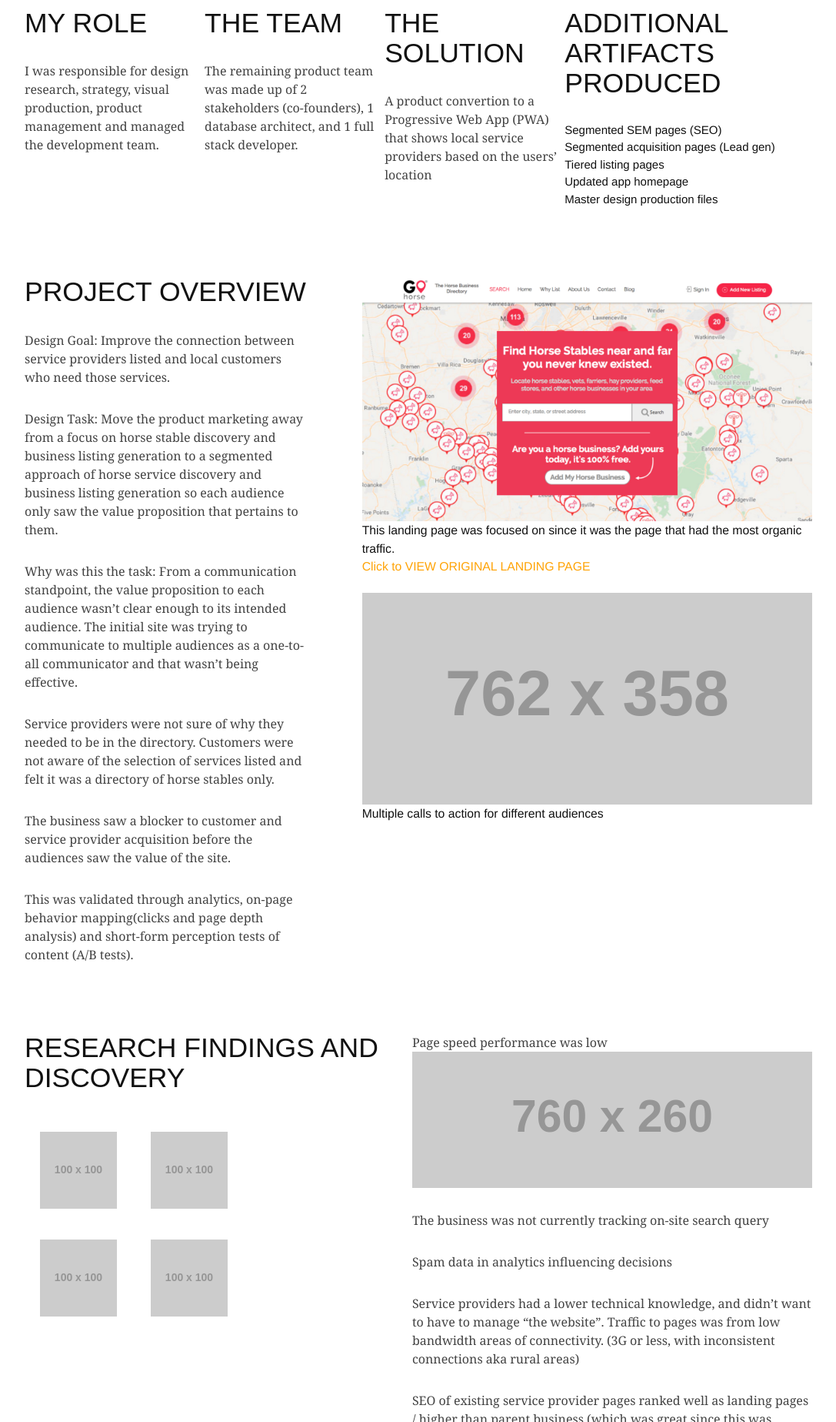
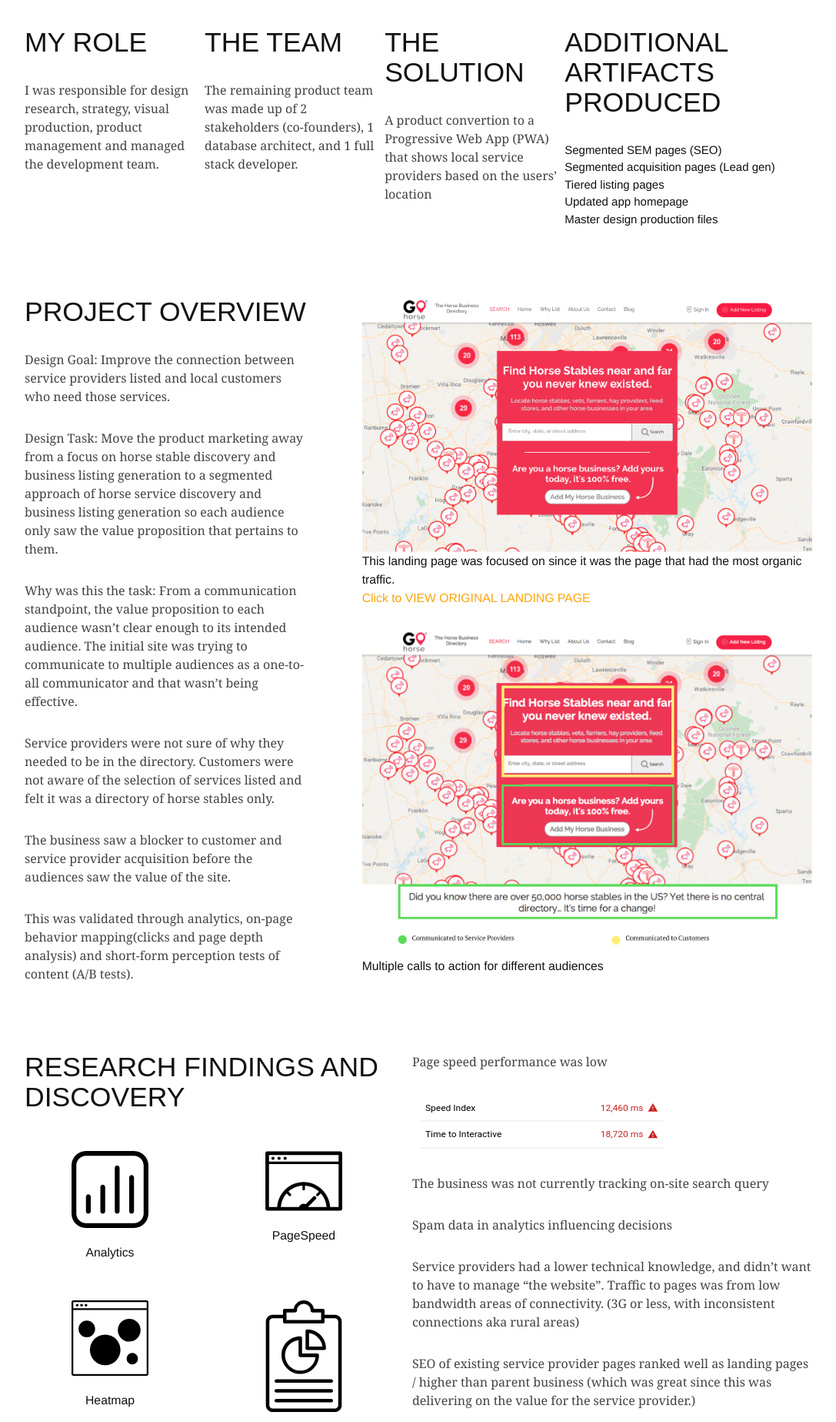
Before and after one commit to jasonearly/jasonearly.github.io, a Jekyll site: the page built from case-studies/gohorse/index.md, in a window 1280 px wide, cut to the strip 849-2696 px from the top of the page. Shown: the whole strip at 77% size, without its empty margins (96-1183 px from the left). Built offline with Jekyll 4.4.1, drawn with Linux system fonts in a browser that asks for light colours.

Commit message:
images plugged in

```diff
--- a/_layouts/case-study.html
+++ b/_layouts/case-study.html
@@ -6,10 +6,11 @@
   <body>
     {% include nav.html %}
 
-    <div class="container-fluid"> <!-- <div class="wrapper">-->
-        {{ content }}
-
-    </div><!--  </div>-->
+    <div class="container-fluid">
+      <!-- <div class="wrapper">-->
+      {{ content }}
+    </div>
+    <!--  </div>-->
 
     {% include footer.html %}
 
@@ -32,15 +33,15 @@
       }
     </script>
 
-    <script src="https://ajax.googleapis.com/ajax/libs/jquery/1.12.4/jquery.min.js"></script>
+    <!-- <script src="https://ajax.googleapis.com/ajax/libs/jquery/1.12.4/jquery.min.js"></script>
 
     <script
       async
       src="https://maxcdn.bootstrapcdn.com/bootstrap/3.3.7/js/bootstrap.min.js"
     ></script>
 
-    <script src="https://ajax.googleapis.com/ajax/libs/jquery/3.3.1/jquery.min.js"></script>
+    <script src="https://ajax.googleapis.com/ajax/libs/jquery/3.3.1/jquery.min.js"></script> -->
 
-    <script async src="{{ 'js/app.js' | prepend: site.baseurl }}"></script>
+    <!-- <script async src="{{ 'js/app.js' | prepend: site.baseurl }}"></script> -->
   </body>
 </html>
--- a/case-studies/gohorse/index.md
+++ b/case-studies/gohorse/index.md
@@ -7,7 +7,24 @@ title: GoHorse | Case Studies | Jason Early
   /* h1,h2,h3{color: #000;} */
   html {background-color: #fff;}
   section.hero{background-color: #5d6569;}
-  .container-fluid {padding:0;}
+  .container-fluid {padding:0; width:100%;}
+
+
+  .row {
+  display: flex;
+  flex-direction: row;
+  flex-wrap: wrap;
+  width: 100%;
+}
+
+.column {
+  display: flex;
+  /* flex-direction: column; */
+  flex-basis: 100%;
+  justify-content: center;
+  /* align-content:center; */
+  flex: 1;
+}
 </style>
 
 <section class="hero">
@@ -17,14 +34,15 @@ title: GoHorse | Case Studies | Jason Early
 in order to increase the discoverability of listed service providers.</h3>
 </section>
 
+<figure>
 <img
   class="lazy"
   src="/case-studies/gohorse/images/hero.jpg"
   data-src="/case-studies/gohorse/images/hero.jpg"
   alt=""
 />
-
-  <figcaption><a href="">VIEW FULL IMAGE</a></figcaption>
+<figcaption style="padding:1%;"><a href="">VIEW FULL IMAGE</a></figcaption>
+</figure>
 
 <section class="" style="display: flex; flex-direction: row;  justify-content:space-between; padding: 2em 10vw;" >
   <div class="" style="width:240px;">
@@ -77,28 +95,33 @@ Customers were not aware of the selection of services listed and felt it was a d
 </div>
 
 <div class="">
+  <figure>
   <img
     class="lazy"
-    src="/case-studies/gohorse/images/previous-landing.jpg"
-    data-src="/case-studies/gohorse/images/previous-landing.jpg"
+    src="/case-studies/gohorse/images/previous-landing.png"
+    data-src="/case-studies/gohorse/images/previous-landing.png"
     alt=""
     width="762px"
   />
   <figcaption>
     This landing page was focused on since it was the page that had the most organic traffic.<br>
     <a href="">Click to VIEW ORIGINAL LANDING PAGE</a>
-  </figcaption><br>
+  </figcaption>
+    </figure>
 
+  <figure>
 <img
     class="lazy"
-    src="https://via.placeholder.com/762x358"
-    data-src="/https://via.placeholder.com/762x358"
+    src="/case-studies/gohorse/images/cta-highlight.png"
+    data-src="/case-studies/gohorse/images/cta-highlight.png"
     alt=""
+    width="762px"
   />
 
   <figcaption>
   Multiple calls to action for different audiences
   </figcaption>
+    </figure>
 
 </div>
   </section>
@@ -107,16 +130,59 @@ Customers were not aware of the selection of services listed and felt it was a d
     <div class=" " >
         <h4>Research findings and discovery</h4>
         <div style="display: column; flex-direction: row; align-content: space-between;">
-        <img style="flex: 1; margin:20px;" src="https://via.placeholder.com/100" alt="">
-        <img style="flex: 1; margin:20px;" src="https://via.placeholder.com/100" alt=""><br>
-        <img style="flex: 1; margin:20px;" src="https://via.placeholder.com/100" alt="">
-        <img style="flex: 1; margin:20px;" src="https://via.placeholder.com/100" alt="">
+
+          <div class='some-page-wrapper'>
+
+  <div class='row'>
+    <div class='column'>
+
+        <figure>
+
+  <img style="margin:20px; width:100px;" src="/case-studies/gohorse/images/icon-analytics.svg" alt="">
+    <figcaption style="text-align:center;">Analytics</figcaption>
+
+</figure>
+
+    </div>
+    <div class='column'>
+
+        <figure>
+        <img style=" margin:20px; width:100px;" src="/case-studies/gohorse/images/icon-pagespeed.svg" alt="">
+      <figcaption style="text-align:center;">PageSpeed</figcaption>
+      </figure>
+
+    </div>
+
+  </div>
+
+  <div class='row'>
+    <div class='column'>
+
+        <figure>
+        <img style="margin:20px; width:100px;" src="/case-studies/gohorse/images/icon-heatmap.svg" alt="">
+        <figcaption style="text-align:center;">Heatmap</figcaption>
+        </figure>
+
+    </div>
+    <div class='column'>
+
+        <figure>
+          <img style="margin:20px; width:100px;" src="/case-studies/gohorse/images/icon-data.svg" alt="">
+        <figcaption style="text-align:center;">Provided Data</figcaption>
+        </figure>
+
+    </div>
+
+  </div>
+
+</div>
+
           </div>
     </div>
     <div class="" style="width: 700px;">
-      <p class="description">Page speed performance was low
-    <img src="https://via.placeholder.com/760x260" alt="">
-      </p>
+      <p class="description">Page speed performance was low</p>
+        <img style="width: 65%; padding: 2%;" src="/case-studies/gohorse/images/initial-load-time.svg" alt="">
+        <br><br>
 
       <p class="description">The business was not currently tracking on-site search query</p>
       <p class="description">Spam data in analytics influencing decisions</p>
@@ -131,8 +197,8 @@ Traffic to pages was from low bandwidth areas of connectivity. (3G or less, with
     </div>
   </section>
 
-  <section style="display: flex; flex-direction: row; justify-content: center;padding: 2em 10vw;">
-    <div class="">
+  <section style="display: flex; flex-direction: row; justify-content: center;padding: 2em 10vw; ">
+    <div class="" style="width: 80%;">
         <h4>What I did about it</h4>
         <p class="description">
           include
@@ -187,11 +253,13 @@ Since the data showed there was good traffic coming into the directory listings
     <div class="" style="display: flex; flex-direction: row; justify-content: space-between; margin-bottom:50px">
       <img
           class="lazy"
-          src="https://via.placeholder.com/670x398"
-          data-src="/https://via.placeholder.com/670x398"
+          src="/case-studies/gohorse/images/final-load-time.svg"
+          data-src="/case-studies/gohorse/images/final-load-time.svg"
           alt=""
           style="margin-right:54px;"
+          width="286%;"
         />
+
         <div class="">
           <h4>Site PerfoRmaNce</h4>
           <p class="description">Improving the load speed of the site was detrimental to initial conversion of users. Utilizing site optimiztion and progressive web app techniques created a faster display of value on initial visit and made return visits load practically instantly.</p>
@@ -200,10 +268,11 @@ Since the data showed there was good traffic coming into the directory listings
     <div class="" style="display: flex; flex-direction: row; justify-content: space-between; margin-bottom:50px">
       <img
           class="lazy"
-          src="https://via.placeholder.com/670x398"
-          data-src="/https://via.placeholder.com/670x398"
+          src="/case-studies/gohorse/images/landing-service.jpg"
+          data-src="/case-studies/gohorse/images/landing-service.jpg"
           alt=""
           style="margin-right:54px;"
+          width="670px;"
         />
         <div class="">
           <h4>Focused service landing pages</h4>
@@ -211,13 +280,30 @@ Since the data showed there was good traffic coming into the directory listings
         </div>
     </div>
     <div class="" style="display: flex; flex-direction: row; justify-content: space-between; margin-bottom:50px">
+    <div class="" style="margin-right:54px;  width: 250%;">
+
       <img
           class="lazy"
-          src="https://via.placeholder.com/670x398"
-          data-src="/https://via.placeholder.com/670x398"
+          src="/case-studies/gohorse/images/service-browse.png"
+          data-src="/case-studies/gohorse/images/service-browse.png"
           alt=""
-          style="margin-right:54px;"
+
+
+
         />
+
+        <img
+            class="lazy"
+            src="/case-studies/gohorse/images/search.png"
+            data-src="/case-studies/gohorse/images/search.png"
+            alt=""
+            style="margin-right:54px; padding-top:10%;"
+
+
+
+          />
+              </div>
+
         <div class="">
           <h4>Service browse</h4>
           <p class="description">With over X services available on the directory service discovery was an essential part of a users inital and ongoing app expereince. By displaying results near the user it prioritized local convienience.  </p>
@@ -233,7 +319,7 @@ Since the data showed there was good traffic coming into the directory listings
           <p class="description">Using SEO tactics I created category and state focused landing pages for top listings that fed in from search engine results for targeted key words. This allowed GoHorse to drive more traffic to listed services while lowering the marketing expense for paid advertising.</p>
         </div>
 
-      <div class="" style="display: flex; flex-direction: row; justify-content: space-evenly; margin-bottom:50px;">
+      <div class="" style="display: flex; flex-direction: row; justify-content: space-between; margin-bottom:50px;">
         <img
             class="lazy"
             src="https://via.placeholder.com/325x650"
```
Also changed, not shown: case-studies/gohorse/images/cta-highlight.png (added), case-studies/gohorse/images/final-load-time.svg (added), case-studies/gohorse/images/icon-analytics.svg (added), case-studies/gohorse/images/icon-data.svg (added), case-studies/gohorse/images/icon-heatmap.svg (added), case-studies/gohorse/images/icon-pagespeed.svg (added), case-studies/gohorse/images/initial-load-time.svg (added), case-studies/gohorse/images/intial-load-time.svg (added), case-studies/gohorse/images/landing-service.jpg (added), case-studies/gohorse/images/previous-landing.png (added), case-studies/gohorse/images/search.png (added), case-studies/gohorse/images/service-browse.png (added), 5 other files.
